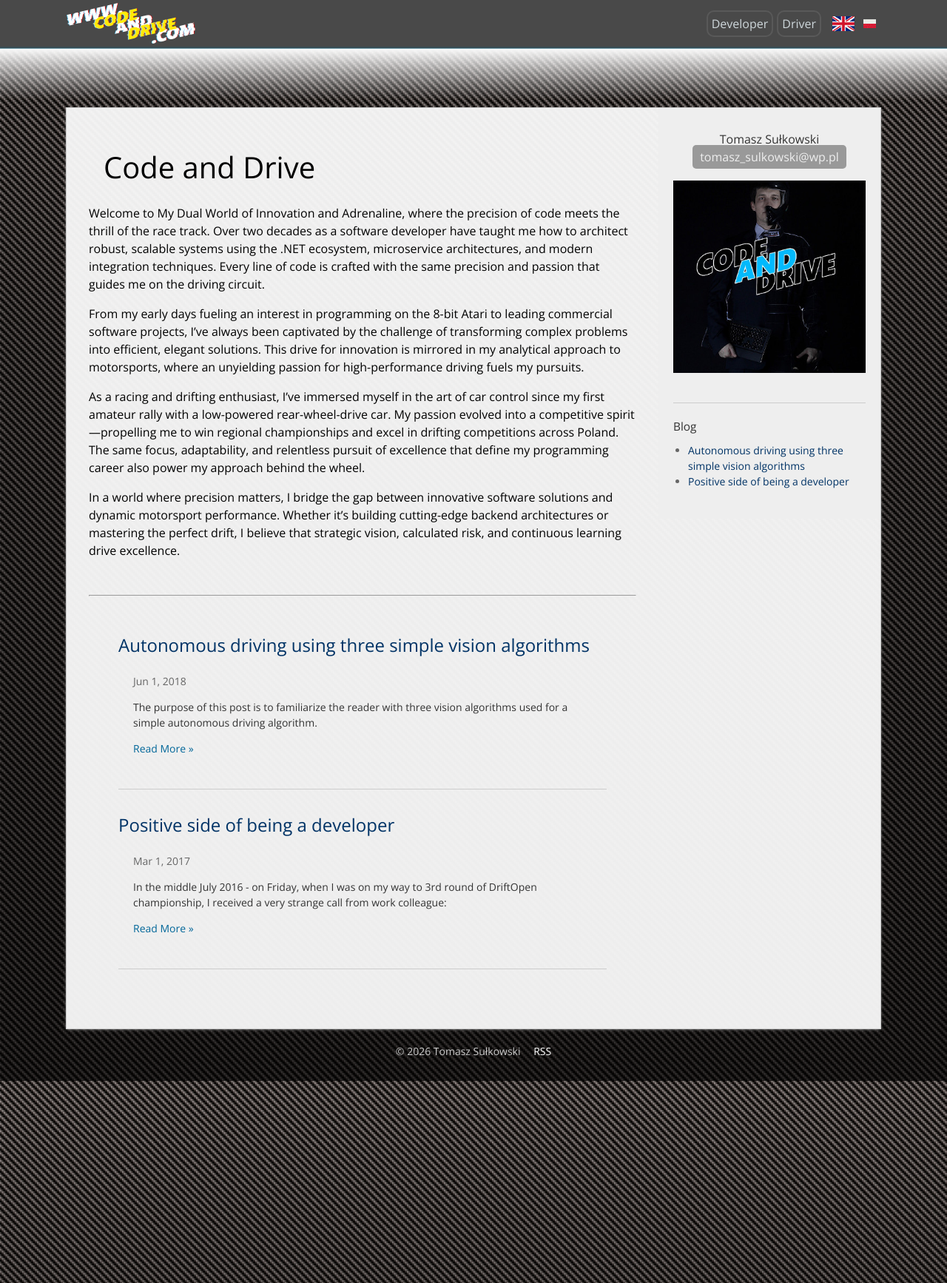
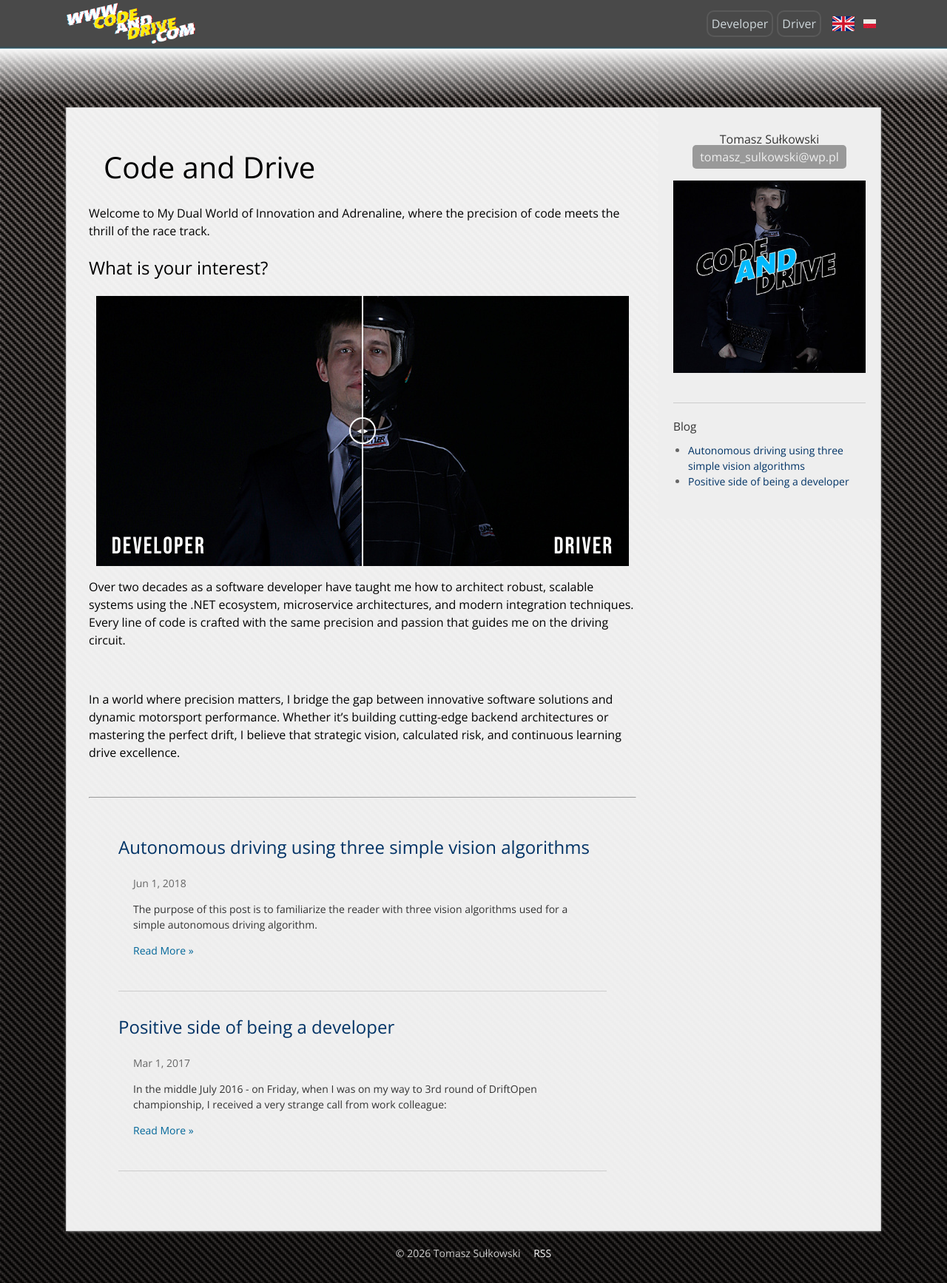
Before and after one commit to Soolek/soolek.github.io, a Jekyll site: the page built from home.en.html, in a window 1280 px wide. Shown: the whole page at 74% size. Built offline with Jekyll 4.4.1, drawn with Linux system fonts in a browser that asks for light colours.

Commit message:
Home (EN): shorter intro, "What is your interest?" and a Developer/Driver photo chooser
The English home page now opens with a single welcome sentence, a heading and an
image-comparison widget built from two matched 720x365 photos (suit / race suit).
A thin divider slides between three positions (200 / 360 / 520 px): hovering the
Developer or Driver half on a PC, swiping with snapping on phones, or using the
arrow keys; one of three paragraphs fades in beneath it. The closing paragraph and
the post list are unchanged; the Polish page will follow.

- _includes/choose.html: markup, every label/alt/text is a parameter (reusable for pl)
- _sass/_choose.scss: clip-path reveal, divider + handle, snap stops, sequential text
  fade, prefers-reduced-motion; custom properties interpolated for Ruby Sass
- assets/js/choose.js: the invisible snap scroller is the single source of truth
- README: layout tree mentions the include and assets/js/

Co-Authored-By: Claude Fable 5 <noreply@anthropic.com>
Claude-Session: https://claude.ai/code/session_01GHtuqHBafVYaKeiSHvM9XZ

```diff
--- /dev/null
+++ b/_includes/choose.html
@@ -0,0 +1,25 @@
+{%- comment -%}
+  Developer / driver image comparison (home pages). Mouse: hover a half; touch: swipe (snaps); keyboard: left/right arrows.
+  Params (page-language strings): label_left, label_right, alt_left, alt_right, text_left, text_center, text_right.
+  The texts are inline HTML captured with the capture tag in the page; each is wrapped in a <p>.
+  The developer photo is in flow (it gives the stage its height), the driver photo sits on top and is clipped
+  left of the divider; the invisible scroller provides the three snap stops (see assets/js/choose.js).
+{%- endcomment -%}
+<div class="choose" data-pos="center">
+  <div class="choose__stage" role="group" tabindex="0" aria-label="{{ include.label_left }} / {{ include.label_right }}">
+    <img class="choose__img choose__img--developer" src="{{ "/assets/images/home/choose_developer.jpg" | relative_url }}" width="720" height="365" alt="{{ include.alt_left | escape }}">
+    <img class="choose__img choose__img--driver" src="{{ "/assets/images/home/choose_driver.jpg" | relative_url }}" width="720" height="365" alt="{{ include.alt_right | escape }}">
+    <div class="choose__divider" aria-hidden="true"></div>
+    <span class="choose__label choose__label--left">{{ include.label_left }}</span>
+    <span class="choose__label choose__label--right">{{ include.label_right }}</span>
+    <div class="choose__scroller" tabindex="-1" aria-hidden="true">
+      <div class="choose__stop"></div><div class="choose__stop"></div><div class="choose__stop"></div>
+    </div>
+  </div>
+  <div class="choose__texts">
+    <p class="choose__text choose__text--left">{{ include.text_left }}</p>
+    <p class="choose__text choose__text--center">{{ include.text_center }}</p>
+    <p class="choose__text choose__text--right">{{ include.text_right }}</p>
+  </div>
+</div>
+<script src="{{ "/assets/js/choose.js" | relative_url }}" defer></script>
--- /dev/null
+++ b/_sass/_choose.scss
@@ -0,0 +1,145 @@
+// Home page: developer / driver image comparison (_includes/choose.html, assets/js/choose.js)
+$choose-width:  720px;   // native photo width = max stage width
+$choose-margin: 200px;   // divider travel limit, keeps both labels visible
+$choose-step:   ($choose-width / 2 - $choose-margin);   // 160px between the three positions
+
+.choose {
+	--choose-pos: 50%;   // divider x as a fraction of the stage width (360 px at native size)
+	margin: 1em 0;
+
+	// "left" = developer chosen: the divider moves right (520 px) to reveal more of the developer photo,
+	// "right" = driver chosen: the divider moves left (200 px) to reveal more of the driver photo.
+	// Ruby Sass emits custom-property values verbatim, hence the #{} interpolation
+	&[data-pos="left"]  { --choose-pos: #{percentage(1 - $choose-margin / $choose-width)}; }
+	&[data-pos="right"] { --choose-pos: #{percentage($choose-margin / $choose-width)}; }
+}
+
+.choose__stage {
+	position: relative;
+	max-width: $choose-width;
+	margin: 0 auto;
+	overflow: hidden;
+	background: #000;
+	cursor: ew-resize;
+	-webkit-user-select: none;
+	user-select: none;
+
+	&:focus-visible {
+		outline: 2px solid $accent;
+		outline-offset: 2px;
+	}
+}
+// Developer photo: in flow, gives the stage its height (from the width/height attributes even before it loads)
+.choose__img {
+	display: block;
+	width: 100%;
+	height: auto;
+}
+// Driver photo: on top, visible right of the divider
+.choose__img--driver {
+	position: absolute;
+	inset: 0;
+	height: 100%;   // inset alone does not stretch a replaced element
+	clip-path: inset(0 0 0 var(--choose-pos));
+	transition: clip-path .5s ease;
+}
+.choose__divider {
+	position: absolute;
+	top: 0;
+	bottom: 0;
+	left: var(--choose-pos);
+	width: 2px;
+	background: #fff;
+	box-shadow: 0 0 4px rgba(0, 0, 0, .6);
+	transform: translateX(-50%);   // straddles the clip edge, hides sub-pixel seams
+	pointer-events: none;
+	transition: left .5s ease;     // same timing as the clip so line and photo move together
+
+	// round handle with small arrows
+	&::after {
+		content: "\25C2\00a0\25B8";
+		position: absolute;
+		top: 50%;
+		left: 50%;
+		display: flex;
+		align-items: center;
+		justify-content: center;
+		width: 32px;
+		height: 32px;
+		border: 2px solid #fff;
+		border-radius: 50%;
+		background: rgba(0, 0, 0, .4);
+		font: 12px/1 $base-font-family;
+		color: #fff;
+		transform: translate(-50%, -50%);
+	}
+}
+.choose__label {
+	position: absolute;
+	bottom: 6px;
+	padding: 0 .4em;
+	font-family: $display-font-family;
+	font-size: clamp(18px, 5vw, 32px);
+	line-height: 1.2;
+	color: #fff;
+	text-transform: uppercase;
+	letter-spacing: 2px;
+	text-shadow: 0.1em 0.1em 0.2em rgba(0, 0, 0, 0.7);
+	pointer-events: none;
+
+	&--left  { left: 8px; }
+	&--right { right: 8px; }
+
+	@include media-query($on-palm) {
+		letter-spacing: 1px;
+	}
+}
+// Invisible horizontal scroller on top of the stage: three snap stops, one per 160px of divider travel
+.choose__scroller {
+	position: absolute;
+	inset: 0;
+	display: flex;
+	overflow-x: auto;
+	overflow-y: hidden;
+	scroll-snap-type: x mandatory;
+	overscroll-behavior-x: contain;   // -x only: the shorthand would also trap vertical page scrolling
+	scrollbar-width: none;
+
+	&::-webkit-scrollbar {
+		display: none;
+	}
+}
+.choose__stop {
+	flex: 0 0 percentage($choose-step / $choose-width);
+	scroll-snap-align: start;
+
+	&:last-child {
+		flex-basis: 100%;   // max scrollLeft == third stop, so mandatory snapping never rubber-bands
+	}
+}
+// One paragraph per position: the old one fades out (0-.3s) before the new one fades in (.3-.6s)
+.choose__texts {
+	display: grid;   // all three share one cell, so the block is as tall as the longest text and nothing jumps
+}
+.choose__text {
+	grid-row: 1;
+	grid-column: 1;
+	margin: 1em 0;
+	opacity: 0;
+	visibility: hidden;
+	transition: opacity .3s, visibility 0s .3s;
+}
+.choose[data-pos="left"]   .choose__text--left,
+.choose[data-pos="center"] .choose__text--center,
+.choose[data-pos="right"]  .choose__text--right {
+	opacity: 1;
+	visibility: visible;
+	transition: opacity .3s .3s, visibility 0s;
+}
+@media (prefers-reduced-motion: reduce) {
+	.choose__img--driver,
+	.choose__divider,
+	.choose__text {
+		transition: none;
+	}
+}
--- /dev/null
+++ b/assets/js/choose.js
@@ -0,0 +1,47 @@
+// Developer / driver image comparison (_includes/choose.html).
+// The invisible snap scroller's position is the single source of truth: hover, arrow keys, resize and init
+// move the scroller, and the scroll handler is the only thing that writes data-pos (which drives the CSS).
+(function () {
+  "use strict";
+  var root = document.querySelector(".choose");
+  if (!root) return;
+  var stage = root.querySelector(".choose__stage");
+  var scroller = root.querySelector(".choose__scroller");
+  var stops = scroller.children;
+  var POS = ["left", "center", "right"];
+  var current = 1;   // target position index; data-pos lags behind until the (asynchronous) scroll event fires
+
+  function step() { return stops[1].offsetLeft; }   // 160/720 of the stage width, in px
+  function go(i) {
+    current = Math.max(0, Math.min(2, i));
+    scroller.scrollLeft = current * step();
+  }
+
+  // Phones: the nearest snap stop is the position, so the divider starts sliding as soon as a swipe passes the midpoint
+  scroller.addEventListener("scroll", function () {
+    var s = step();
+    if (!s) return;
+    current = Math.max(0, Math.min(2, Math.round(scroller.scrollLeft / s)));
+    if (root.getAttribute("data-pos") !== POS[current]) root.setAttribute("data-pos", POS[current]);
+  }, { passive: true });
+
+  // Mouse/pen: hover a half, leave the image to go back to the centre.
+  // Touch is left to the scroller (its pointer events carry pointerType "touch").
+  stage.addEventListener("pointermove", function (e) {
+    if (e.pointerType === "touch") return;
+    var r = stage.getBoundingClientRect();
+    go(e.clientX - r.left < r.width / 2 ? 0 : 2);
+  });
+  stage.addEventListener("pointerleave", function (e) {
+    if (e.pointerType !== "touch") go(1);
+  });
+  stage.addEventListener("keydown", function (e) {
+    if (e.key !== "ArrowLeft" && e.key !== "ArrowRight") return;
+    e.preventDefault();   // a focused scroller would otherwise scroll 40px and snap straight back
+    go(current + (e.key === "ArrowLeft" ? -1 : 1));
+  });
+  // The stops are percentages but scrollLeft is pixels: keep the current position on resize / rotation
+  window.addEventListener("resize", function () { go(current); });
+
+  go(1);   // start centred
+})();
--- a/css/main.scss
+++ b/css/main.scss
@@ -47,6 +47,7 @@ $border-color: #ccc;       // hairlines: borders, outlines, table rules
         "layout",
         "post",
         "home",
+        "choose",
         "driver",
         "syntax-highlighting"
 ;
--- a/home.en.html
+++ b/home.en.html
@@ -9,9 +9,15 @@ description: "Tomasz Sułkowski – .NET software developer and drift racing dri
 <div class="home">
   <h1 class="page-heading">Code and Drive</h1>
 
-  <p>Welcome to My Dual World of Innovation and Adrenaline, where the precision of code meets the thrill of the race track. Over two decades as a software developer have taught me how to architect robust, scalable systems using the .NET ecosystem, microservice architectures, and modern integration techniques. Every line of code is crafted with the same precision and passion that guides me on the driving circuit.</p>
-  <p>From my early days fueling an interest in programming on the 8-bit Atari to leading commercial software projects, I’ve always been captivated by the challenge of transforming complex problems into efficient, elegant solutions. This drive for innovation is mirrored in my analytical approach to motorsports, where an unyielding passion for high-performance driving fuels my pursuits.</p>
-  <p>As a racing and drifting enthusiast, I’ve immersed myself in the art of car control since my first amateur rally with a low-powered rear-wheel-drive car. My passion evolved into a competitive spirit—propelling me to win regional championships and excel in drifting competitions across Poland. The same focus, adaptability, and relentless pursuit of excellence that define my programming career also power my approach behind the wheel.</p>
+  <p>Welcome to My Dual World of Innovation and Adrenaline, where the precision of code meets the thrill of the race track.</p>
+
+  <h2>What is your interest?</h2>
+
+  {%- capture choose_left %}From my early days fueling an interest in programming on the 8-bit Atari to leading commercial software projects, I’ve always been captivated by the challenge of transforming complex problems into efficient, elegant solutions. This drive for innovation is mirrored in my analytical approach to motorsports, where an unyielding passion for high-performance driving fuels my pursuits.{% endcapture -%}
+  {%- capture choose_center %}Over two decades as a software developer have taught me how to architect robust, scalable systems using the .NET ecosystem, microservice architectures, and modern integration techniques. Every line of code is crafted with the same precision and passion that guides me on the driving circuit.{% endcapture -%}
+  {%- capture choose_right %}As a racing and drifting enthusiast, I’ve immersed myself in the art of car control since my first amateur rally with a low-powered rear-wheel-drive car. My passion evolved into a competitive spirit—propelling me to win regional championships and excel in drifting competitions across Poland. The same focus, adaptability, and relentless pursuit of excellence that define my programming career also power my approach behind the wheel.{% endcapture -%}
+  {% include choose.html label_left="Developer" label_right="Driver" alt_left="Tomasz Sułkowski in a suit – the software developer" alt_right="Tomasz Sułkowski in a racing suit and helmet – the drift driver" text_left=choose_left text_center=choose_center text_right=choose_right %}
+
   <p>In a world where precision matters, I bridge the gap between innovative software solutions and dynamic motorsport performance. Whether it’s building cutting-edge backend architectures or mastering the perfect drift, I believe that strategic vision, calculated risk, and continuous learning drive excellence.</p>
 
   <br>
```
Also changed, not shown: README.md, assets/images/home/choose_developer.jpg (added), assets/images/home/choose_driver.jpg (added).
